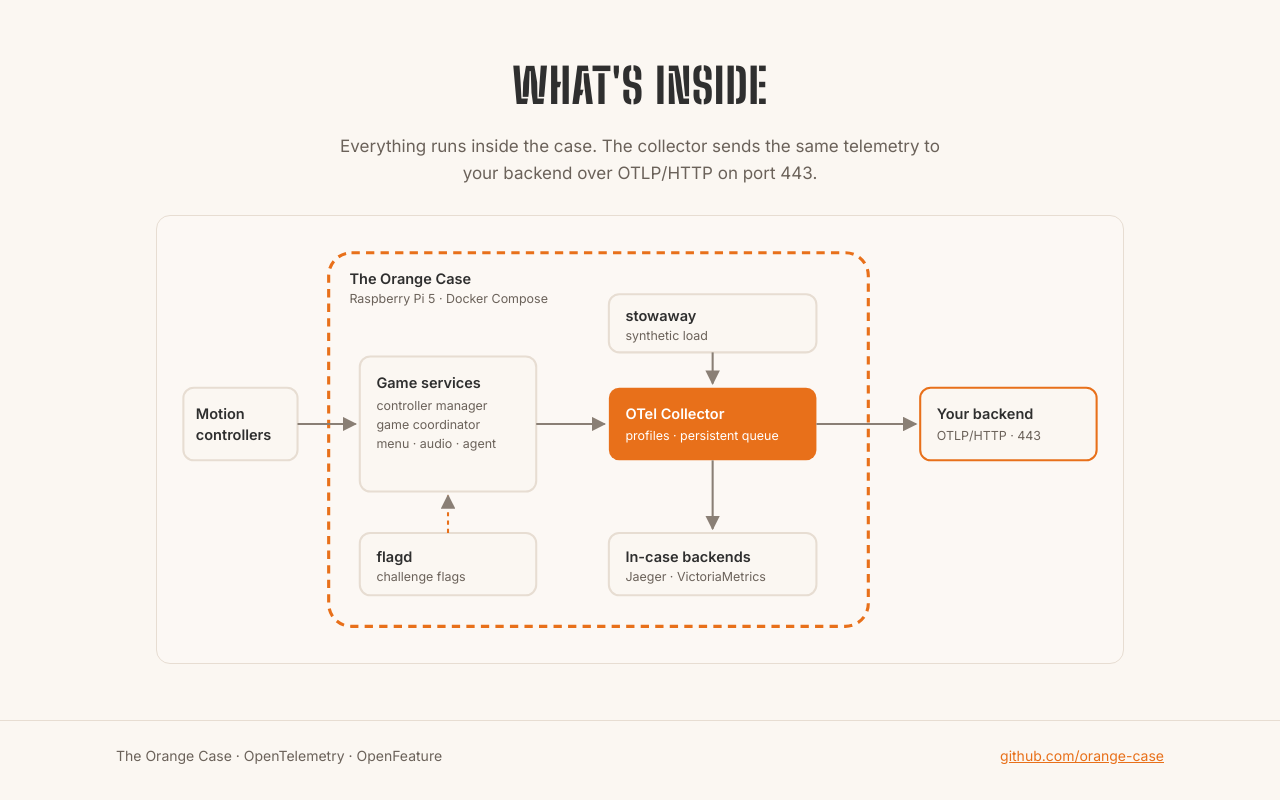
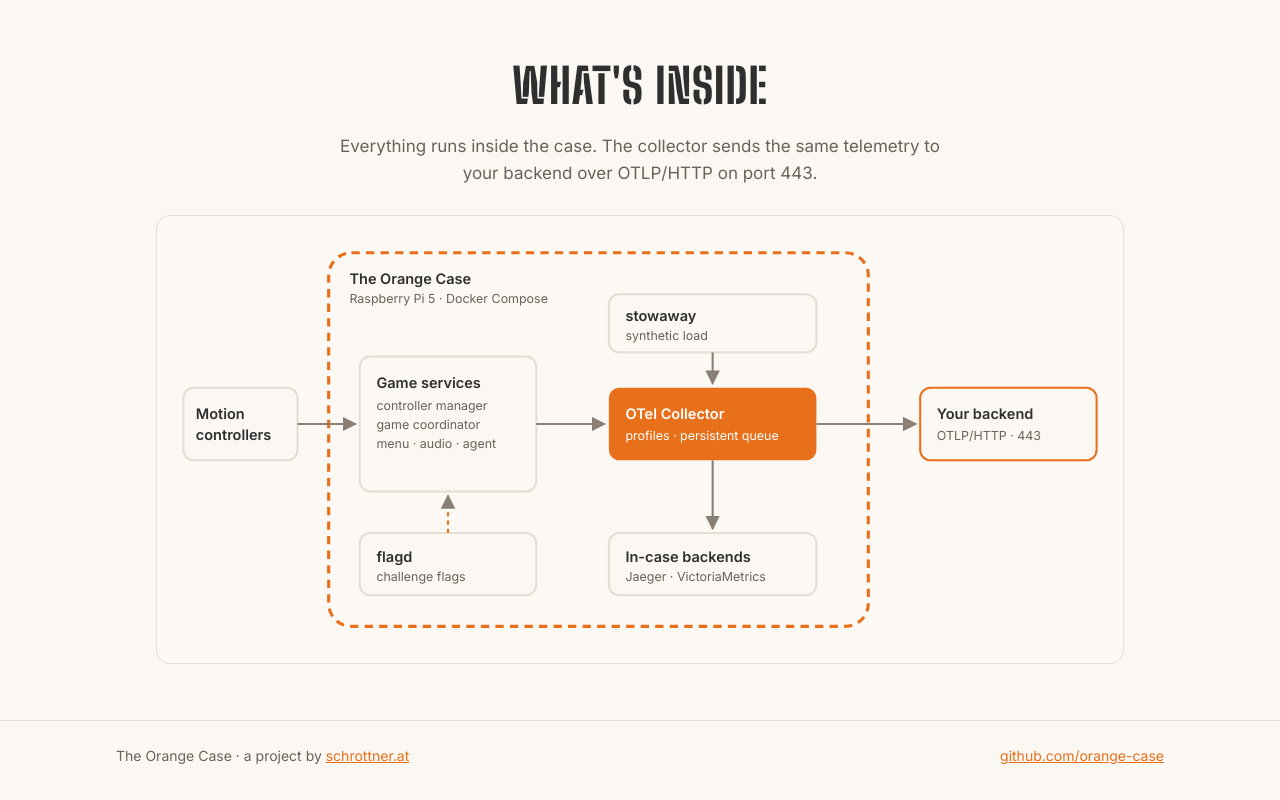
Before and after one commit to orange-case/orange-case.github.io, a plain HTML site: page index.html in a window 1280 px wide. Shown: the part 1090-1890 px from the top of the page. Drawn offline with Linux system fonts and the light colour scheme.

Commit message:
feat: link back to schrottner.at
Co-Authored-By: Claude Opus 5.5 <noreply@anthropic.com>

```diff
--- a/index.html
+++ b/index.html
@@ -97,7 +97,7 @@
 
 <footer>
   <div class="wrap">
-    <span>The Orange Case · OpenTelemetry · OpenFeature</span>
+    <span>The Orange Case · a project by <a href="https://schrottner.at">schrottner.at</a></span>
     <span><a href="https://github.com/orange-case">github.com/orange-case</a></span>
   </div>
 </footer>
```
